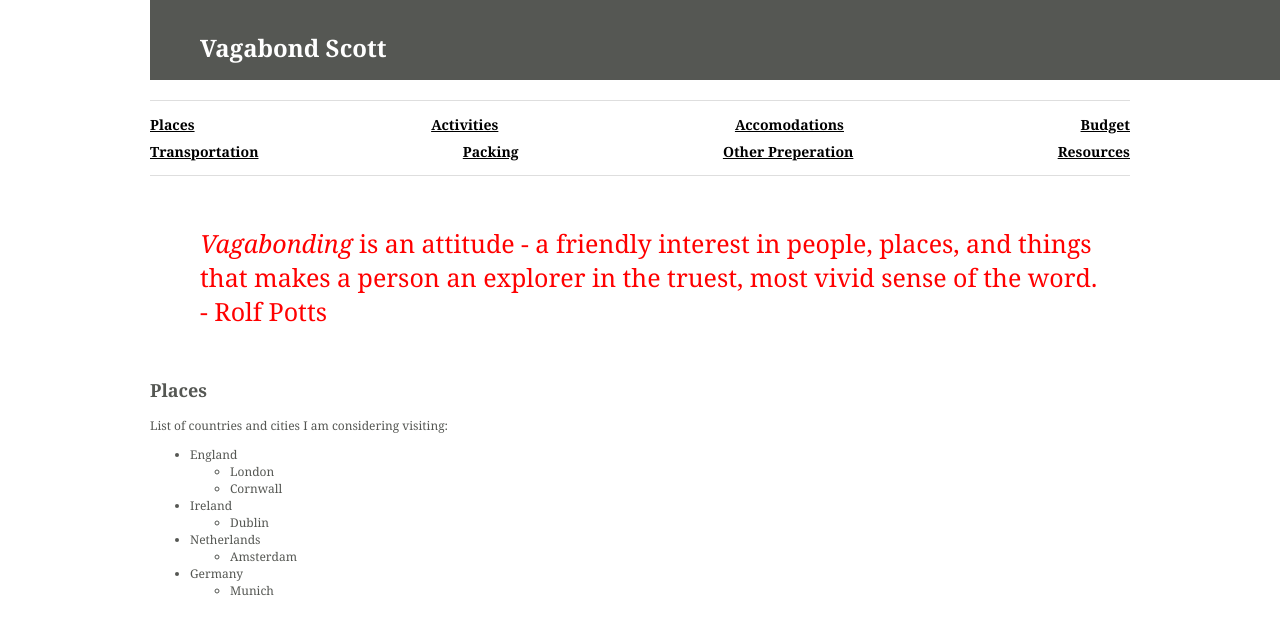
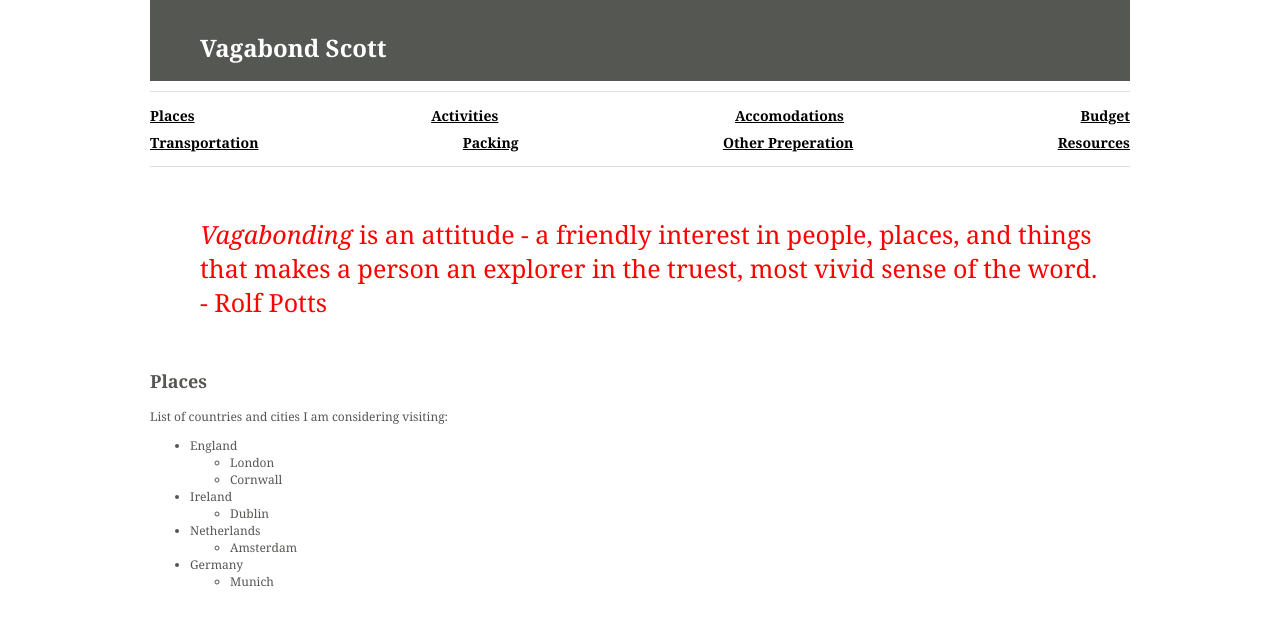
Before and after one commit to scottyg1/scottyg1.github.io, a plain HTML site: page index.html in a window 1280 px wide. Shown: the top 630 px of the page. Drawn offline with Linux system fonts and the light colour scheme.

Commit message:
Update style.css

```diff
--- a/style.css
+++ b/style.css
@@ -1,13 +1,12 @@
 .title {
-  overflow: hidden;
   background-color: rgb(85,87,83);
   color: white;
-  position: fixed;
-  top:0;
-  width: 100%;
+  position: sticky;
+  top:0px;
   padding-left:50px;
   padding-top:15px;
-  margin-right:150px;
+  padding-bottom:1px;
+  margin-bottom:10px;
  }
 
 #quote{
@@ -20,13 +19,13 @@
 }
 
 .main {
-  margin-top: 100px;
+  margin-top: 0px;
 }
 
 
 body{
   margin:50px;
-	margin-left:150px;
+  margin-left:150px;
 	margin-right:150px;
   font: 75% georgia, sans-serif;
 	color: #555753;
@@ -53,6 +52,5 @@ body{
        padding-bottom:50px;
         }
 
-
     a:link{color:black;}
     a:visited{color:black;}
```
